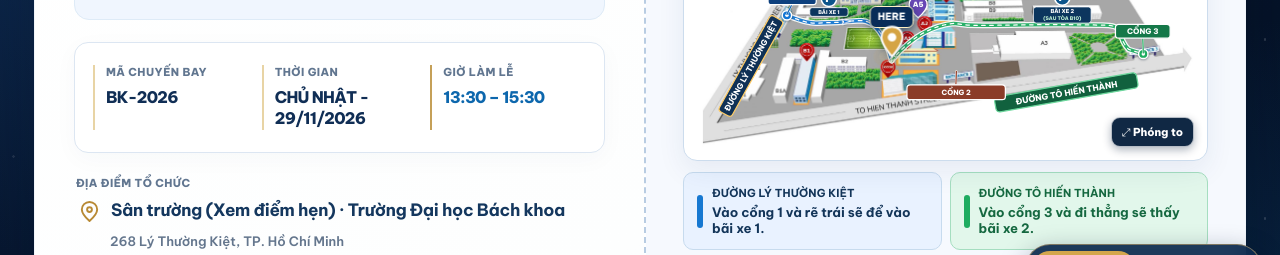
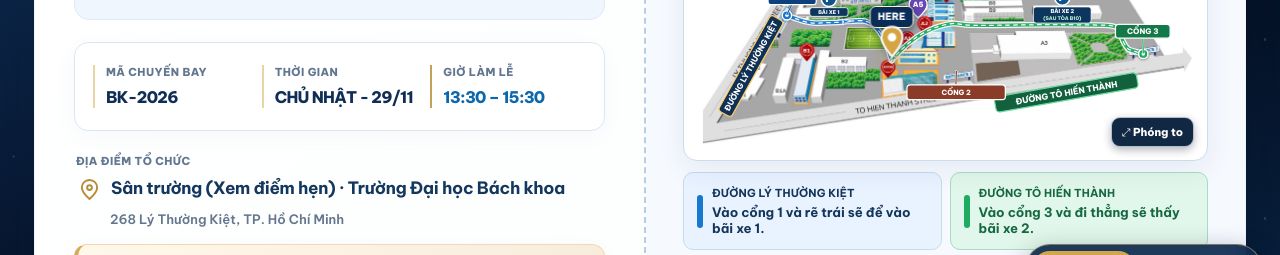
Before and after one commit to TuanDzu/graduation-invitation, a plain HTML site: page index.html in a window 1280 px wide. Both pictures are taken after a click on the button "Xé vé và mở thiệp mời chi tiết". Shown: the part 488-743 px from the top of the page. Drawn offline with Linux system fonts and the light colour scheme.

Commit message:
Update index.html

```diff
--- a/index.html
+++ b/index.html
@@ -79,7 +79,7 @@
 
             <div class="details-grid">
               <div class="detail"><span class="detail-label">MÃ CHUYẾN BAY</span><strong>BK-2026</strong></div>
-              <div class="detail"><span class="detail-label">THỜI GIAN</span><strong>CHỦ NHẬT - 29/11/2026</strong></div>
+              <div class="detail"><span class="detail-label">THỜI GIAN</span><strong>CHỦ NHẬT - 29/11</strong></div>
               <div class="detail detail-schedule detail-ceremony"><span class="detail-label">GIỜ LÀM LỄ</span><strong>13:30 – 15:30</strong></div>
             </div>
 
```
